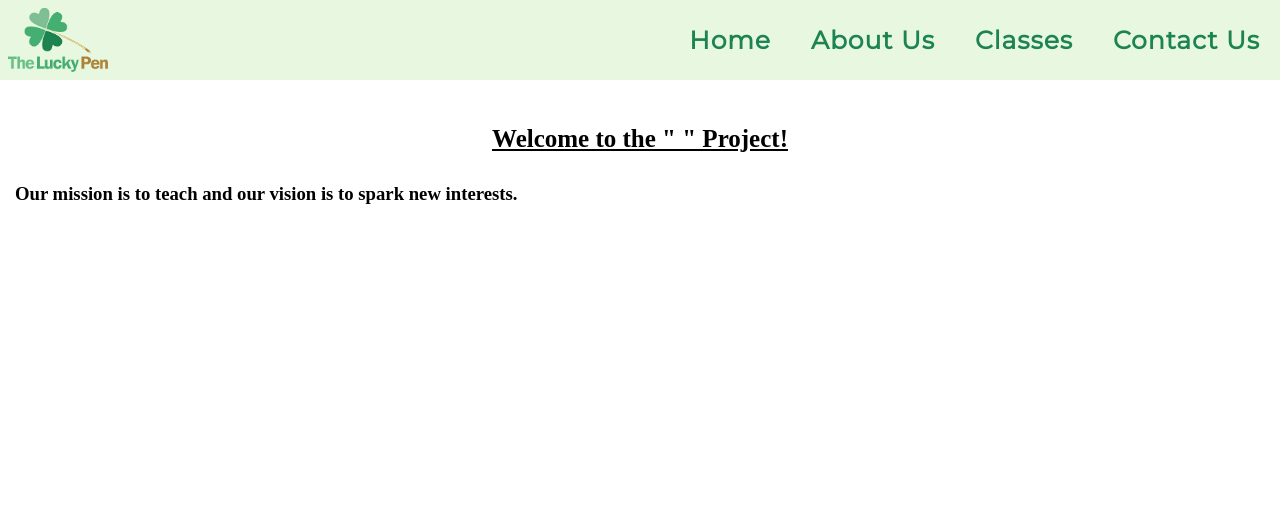
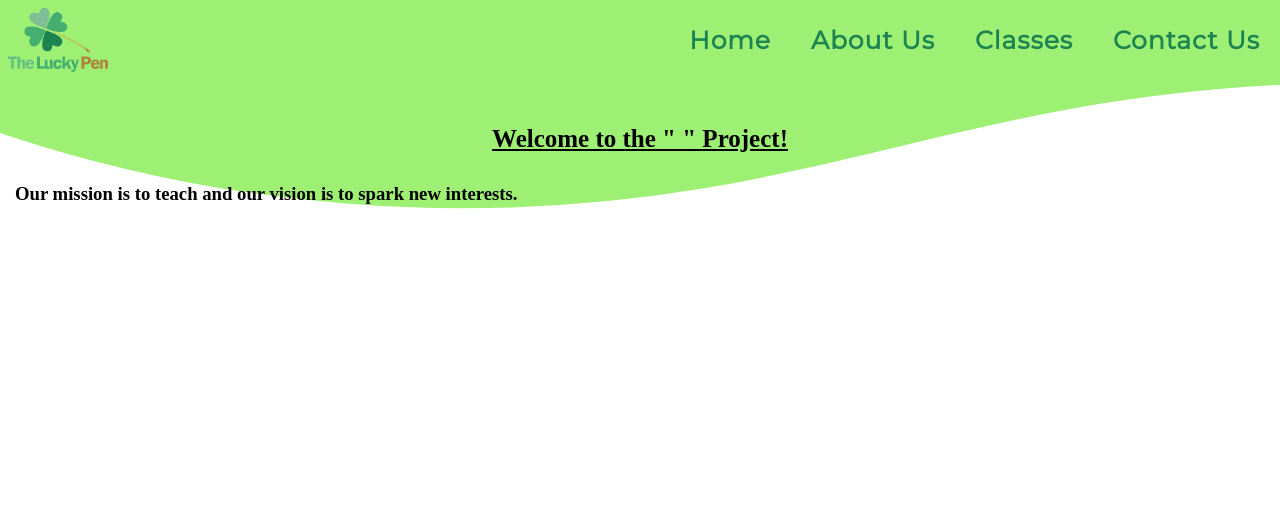
Before and after one commit to TimofeiK27/summerCourses, a Django app: page / in a window 1280 px wide. Shown: the top 512 px of the page. Run offline with Django 3.2, Linux system fonts and the light colour scheme.

Commit message:
add experimental curve to top bar

```diff
--- a/infoSite/static/infoSite/style.css
+++ b/infoSite/static/infoSite/style.css
@@ -8,11 +8,14 @@ li {
 }
 
 #tab {
-    background-color: hsl(100, 60%, 92.5%);
+    --top-bar-color: hsl(100, 80%, 70%);
+    background-color: var(--top-bar-color);
+    position: relative;
     /*background-color: hsl(0, 0%, 92.5%);*/
     text-wrap: true;
     width: 100%;
-    height: 80px;
+    --top-bar-height: 80px;
+    height: var(--top-bar-height);
     display: flex;
     justify-content: space-between;
 
@@ -93,3 +96,24 @@ li {
     /*
     box-sizing: border-box;*/
 }
+
+.wave {
+    position: absolute;
+    z-index: -1;
+    top: var(--top-bar-height);
+    left: 0;
+    width: 100%;
+    overflow: hidden;
+    line-height: 0;
+}
+
+.wave svg {
+    position: relative;
+    display: block;
+    width: calc(204% + 1.3px);
+    height: 232px;
+}
+
+.wave .shape-fill {
+    fill: var(--top-bar-color);
+}
--- a/infoSite/templates/infoSite/layout.html
+++ b/infoSite/templates/infoSite/layout.html
@@ -28,6 +28,11 @@
                   <li><a href="/contact-us">Contact Us</a></li>
                 </ul>
             </nav>
+            <div class="wave">
+                <svg data-name="Layer 1" xmlns="http://www.w3.org/2000/svg" viewBox="0 0 1200 120" preserveAspectRatio="none">
+                    <path d="M321.39,56.44c58-10.79,114.16-30.13,172-41.86,82.39-16.72,168.19-17.73,250.45-.39C823.78,31,906.67,72,985.66,92.83c70.05,18.48,146.53,26.09,214.34,3V0H0V27.35A600.21,600.21,0,0,0,321.39,56.44Z" class="shape-fill"></path>
+                </svg>
+            </div>
         </header>
         <div style="padding:15px;">
             {% block body %}
```
